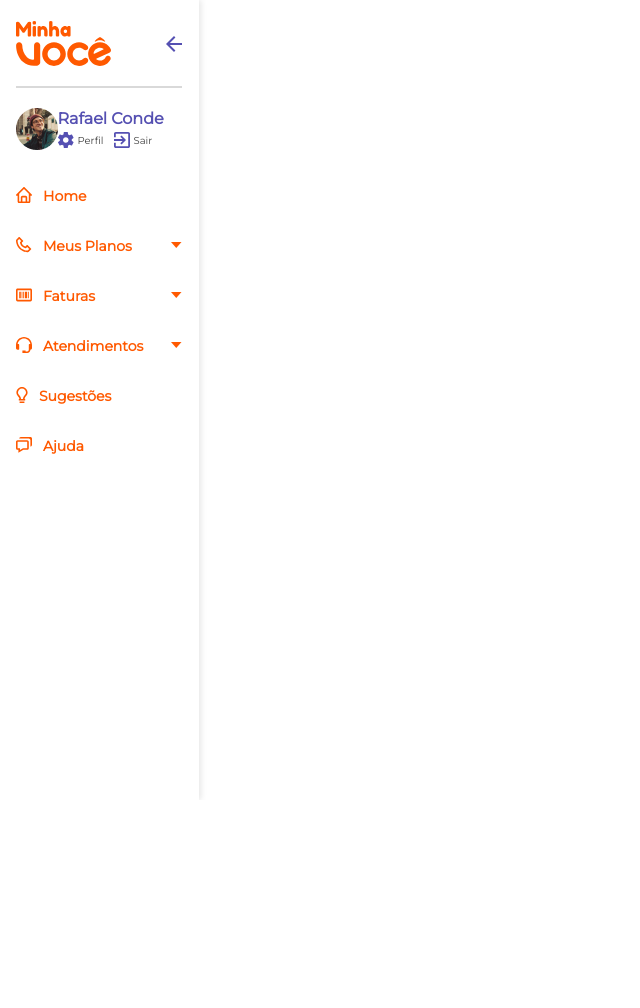
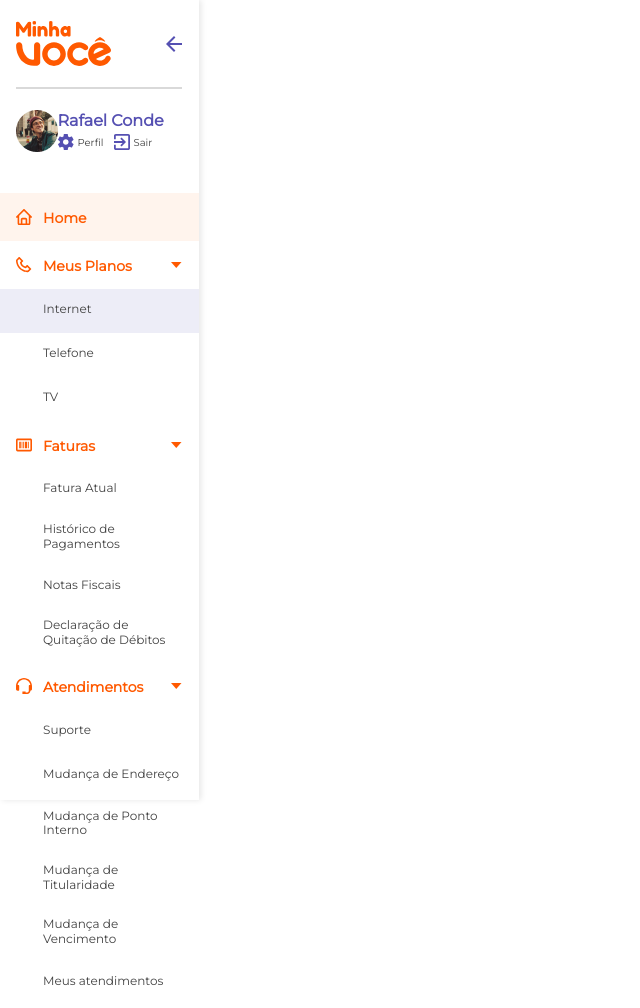
Before and after one commit to lnabesima/minhavc_temp, a plain HTML site: page index.html in a window 1280 px wide. Shown: the top 1008 px of the page, without its empty margins (0-640 px from the left). Before the commit the page ends 800 px from the top, so only its background shows below. Drawn offline with Linux system fonts and the light colour scheme.

Commit message:
Add submenu items

```diff
--- a/css/partials/_base.scss
+++ b/css/partials/_base.scss
@@ -32,6 +32,7 @@
   margin: 0;
   padding: 0;
   box-sizing: border-box;
+  list-style: none;
 }
 /* /Reset */
 
@@ -83,4 +84,8 @@ label {
   font-size: calculateRem(12px);
 }
 
+.hidden-icon{
+  visibility: hidden;
+}
+
 /* /Custom Content */
--- a/css/partials/_sidebar.scss
+++ b/css/partials/_sidebar.scss
@@ -1,27 +1,42 @@
 .sidebar {
   font-family: 'Montserrat', sans-serif;
-
   height: 100vh;
   width: 15.56vw;
-  padding: calculateRem(21px) calculateRem(17px) calculateRem(21px)
-    calculateRem(16px);
-
   box-shadow: 2px 0px 6px 0px rgba(0, 0, 0, 0.1);
 
-  &__profile {
-    grid-template: 1fr 1fr / repeat(4, 1fr);
+
+
+/* foi necessária a adição dos paddings aos items individualmente e não
+à sidebar como um todo para que a classe active (que mostra qual item
+do menu está selecionado) ficasse de acordo com o design.
+a outra alternativa era manter o padding na sidebar, retirar a margem
+dos itens do menu e adicionar novamente o padding neles. achei muita
+gambiarra. */
+
+  &__logo {
+    padding: calculateRem(21px) calculateRem(17px) calculateRem(21px)
+      calculateRem(16px);
   }
 
   .separator {
-    height: 2px;
     width: 100%;
-    margin-top: calculateRem(20px);
-    margin-bottom: calculateRem(20px);
-    background-color: rgba(67, 67, 67, 0.2);
+    &__proper {
+      height: 2px;
+      margin-right: calculateRem(17px);
+      margin-left: calculateRem(16px);
+      background-color: rgba(67, 67, 67, 0.2);
+    }
+  }
+
+  &__profile {
+    padding: calculateRem(21px) calculateRem(17px) calculateRem(21px)
+      calculateRem(16px);
+    grid-template: 1fr 1fr / repeat(4, 1fr);
   }
 
   .profile {
     align-items: center;
+    margin-bottom: calculateRem(20px);
     &__picture {
       grid-column: 1 / span 2;
       grid-row: 1 / span 2;
@@ -57,14 +72,15 @@
   }
 }
 
-.sidebar__list {
-  margin-top: calculateRem(35px);
-  // align-items: center;
+.sidebar__list,
+.sidebar__sublist {
   &-items {
     align-items: center;
     list-style: none;
-    margin-bottom: calculateRem(30px);
+    padding: calculateRem(14px) calculateRem(17px) calculateRem(14px)
+      calculateRem(16px);
     gap: calculateRem(11px);
+    cursor: pointer;
   }
 
   &-more {
@@ -74,10 +90,28 @@
 
 .item {
   &__label {
-    margin-top: 3px;
+    margin-top: calculateRem(3px);
     color: $primary-color;
     font-weight: 600;
     font-size: calculateRem(14px);
     line-height: calculateRem(17.07px);
   }
 }
+
+.subitem {
+  &__label {
+    margin-top: calculateRem(-3px);
+    color: $text-color;
+    font-weight: 500;
+    font-size: calculateRem(12px);
+    line-height: calculateRem(14.63px);
+  }
+}
+
+.active {
+  background-color: rgba(253, 103, 0, 0.07);
+}
+
+.subactive {
+  background-color: rgba(85, 80, 178, 0.1);
+}
--- a/index.html
+++ b/index.html
@@ -27,7 +27,9 @@
         <img src="/assets/left-arrow.svg" alt="Seta apontada para esquerda" />
       </div>
 
-      <div class="separator"></div>
+      <div class="separator">
+        <div class="separator__proper"></div>
+      </div>
 
       <div class="sidebar__profile profile grid">
         <img
@@ -54,7 +56,7 @@
       </div>
 
       <ul class="sidebar__list">
-        <li class="sidebar__list-items item flex">
+        <li class="sidebar__list-items item flex active">
           <img src="/assets/home.svg" alt="" />
           <p class="item__label">Home</p>
         </li>
@@ -67,6 +69,23 @@
             class="sidebar__list-more"
           />
         </li>
+
+        <ul class="sidebar__sublist">
+          <li class="sidebar__sublist-items subitem flex subactive">
+            <img src="/assets/phone.svg" alt="" class="hidden-icon">
+            <p class="subitem__label">Internet</p>
+          </li>
+          <li class="sidebar__sublist-items subitem flex">
+            <img src="/assets/phone.svg" alt="" class="hidden-icon">
+            <p class="subitem__label">Telefone</p>
+          </li>
+          <li class="sidebar__sublist-items subitem flex">
+            <img src="/assets/phone.svg" alt="" class="hidden-icon">
+            <p class="subitem__label">TV</p>
+          </li>
+        </ul>
+
+
         <li class="sidebar__list-items item flex">
           <img src="/assets/barcode.svg" alt="" />
           <p class="item__label">Faturas</p>
@@ -76,6 +95,26 @@
             class="sidebar__list-more"
           />
         </li>
+
+        <ul class="sidebar__sublist">
+          <li class="sidebar__sublist-items subitem flex">
+            <img src="/assets/barcode.svg" alt="" class="hidden-icon">
+            <p class="subitem__label">Fatura Atual</p>
+          </li>
+          <li class="sidebar__sublist-items subitem flex">
+            <img src="/assets/barcode.svg" alt="" class="hidden-icon">
+            <p class="subitem__label">Histórico de Pagamentos</p>
+          </li>
+          <li class="sidebar__sublist-items subitem flex">
+            <img src="/assets/barcode.svg" alt="" class="hidden-icon">
+            <p class="subitem__label">Notas Fiscais</p>
+          </li>
+          <li class="sidebar__sublist-items subitem flex">
+            <img src="/assets/barcode.svg" alt="" class="hidden-icon">
+            <p class="subitem__label">Declaração de Quitação de Débitos</p>
+          </li>
+        </ul>
+
         <li class="sidebar__list-items item flex">
           <img src="/assets/headset.svg" alt="" />
           <p class="item__label">Atendimentos</p>
@@ -85,6 +124,36 @@
             class="sidebar__list-more"
           />
         </li>
+
+        <ul class="sidebar__sublist">
+          <li class="sidebar__sublist-items subitem flex">
+            <img src="/assets/headset.svg" alt="" class="hidden-icon">
+            <p class="subitem__label">Suporte</p>
+          </li>
+          <li class="sidebar__sublist-items subitem flex">
+            <img src="/assets/headset.svg" alt="" class="hidden-icon">
+            <p class="subitem__label">Mudança de Endereço</p>
+          </li>
+          <li class="sidebar__sublist-items subitem flex">
+            <img src="/assets/headset.svg" alt="" class="hidden-icon">
+            <p class="subitem__label">Mudança de Ponto Interno</p>
+          </li>
+          <li class="sidebar__sublist-items subitem flex">
+            <img src="/assets/headset.svg" alt="" class="hidden-icon">
+            <p class="subitem__label">Mudança de Titularidade</p>
+          </li>
+          <li class="sidebar__sublist-items subitem flex">
+            <img src="/assets/headset.svg" alt="" class="hidden-icon">
+            <p class="subitem__label">Mudança de Vencimento</p>
+          </li>
+          <li class="sidebar__sublist-items subitem flex">
+            <img src="/assets/headset.svg" alt="" class="hidden-icon">
+            <p class="subitem__label">Meus atendimentos</p>
+          </li>
+
+
+        </ul>
+
         <li class="sidebar__list-items item flex">
           <img src="/assets/lightbulb.svg" alt="" />
           <p class="item__label">Sugestões</p>
```
Also changed, not shown: css/style.css, 1 other file.
